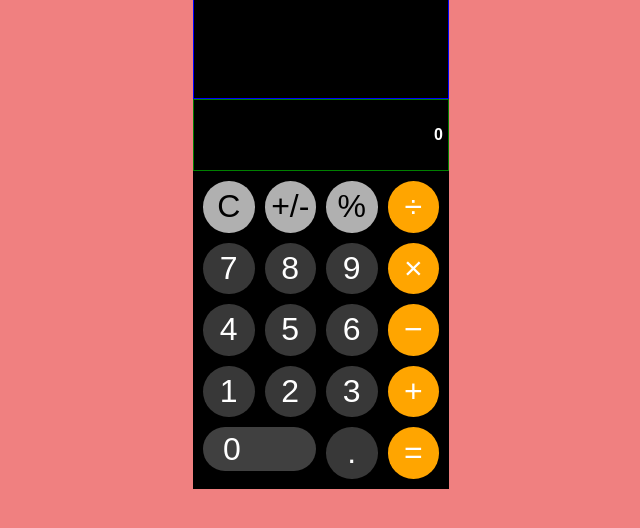
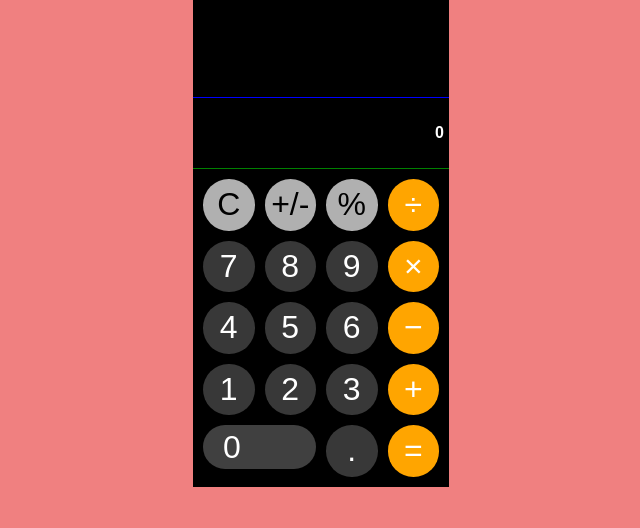
Before and after one commit to RamyaG85/calculator, a plain HTML site: page index.html in a window 1280 px wide. Shown: the part 160-688 px from the top of the page, without its empty margins (263-903 px from the left). Drawn offline with Linux system fonts and the light colour scheme.

Commit message:
Updated styles files with comments

```diff
--- a/styles/components/_main.scss
+++ b/styles/components/_main.scss
@@ -19,8 +19,8 @@ body{
   color: white;
   font-family: Arial, Helvetica, sans-serif;
   &__display{
-    border : 1px solid blue;
-    height: 70px;
+    border-bottom : 1px solid blue;
+    height: 60px;
     display: flex;
     justify-content: flex-end;
     align-items: center;
@@ -32,7 +32,7 @@ body{
   }
   &__inputArea{
     display: flex;
-    border : 1px solid green;
+    border-bottom : 1px solid green;
     height: 50px;
     justify-content: flex-end;
     align-items: center;
@@ -91,37 +91,30 @@ body{
       }
       }
 
+    }
   }
 }
-}
 
+// Media query for tablet size
 @media screen and (min-width: 768px) {
-
   body{
     // height: 100vh;
     width: 30%;
     // margin: 50px 200px;
     background-color: lightgreen;
-    // padding-left: 20%;
     padding-left: 30%;
-  margin-top: 10%;
+    margin-top: 10%;
 
   .main{
     &__display{
-      border : 1px solid blue;
       height: 100px;
-      // display: flex;
-      // justify-content: flex-end;
-      // align-items: center;
-      // text-align: right;
+
       &--totalOperation {
       text-align: right;
       font-size: 2em;
       }
     }
     &__inputArea{
-      display: flex;
-      border : 1px solid green;
       height: 70px;
 
     &--keyedInText{
@@ -129,41 +122,29 @@ body{
       font-size: 1em;
     }
   }
-
-}
-
+  }
   }
 }
 
+// Media query for desktop size
 @media screen and (min-width: 991px) {
-
   body{
-
-  margin: 100px 200px;
-  padding-left: 20%;
+    margin: 100px 200px;
+    padding-left: 20%;
     width: 20%;
     // margin: 50px 200px;
     background-color: lightcoral;
-    // padding-left: 20%;
-    // padding-left: 20%;
-  // margin-top: 10%;
 
   .main{
     &__display{
-      border : 1px solid blue;
       height: 100px;
-      // display: flex;
-      // justify-content: flex-end;
-      // align-items: center;
-      // text-align: right;
+
       &--totalOperation {
       text-align: right;
       font-size: 2em;
       }
     }
     &__inputArea{
-      display: flex;
-      border : 1px solid green;
       height: 70px;
 
     &--keyedInText{
@@ -171,8 +152,6 @@ body{
       font-size: 1em;
     }
   }
-
-}
-
+  }
   }
 }
```
Also changed, not shown: styles/styles.css.
